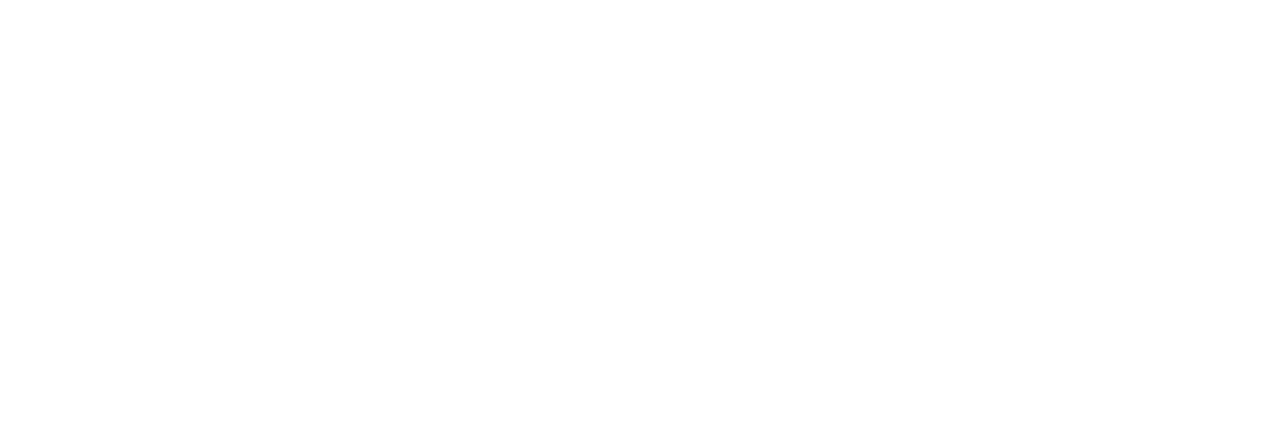
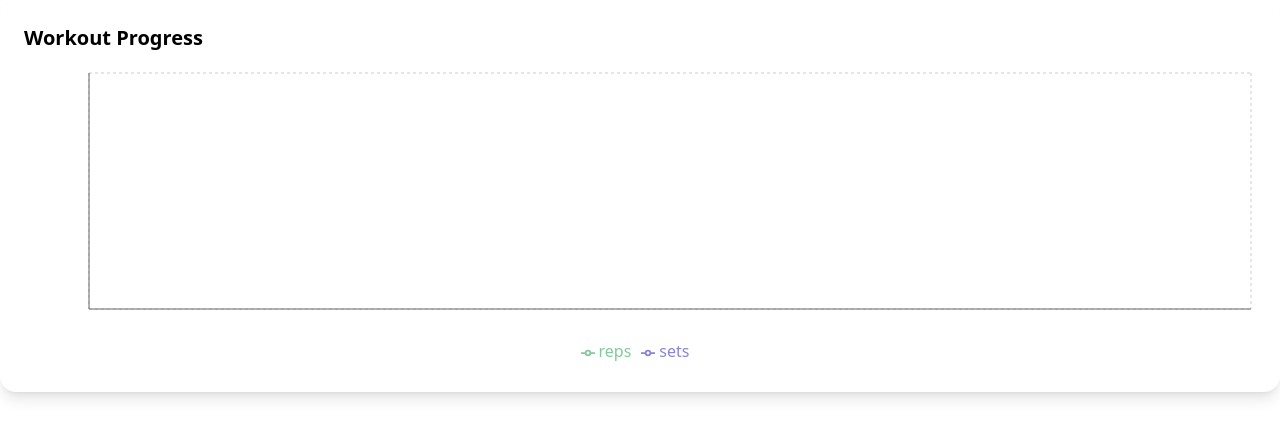
Before and after one commit to Ogo43/fitness-tracker-project, a React (Vite) app: page /progress in a window 1280 px wide. Before the commit this address had no page. Shown: the top 438 px of the page. Built offline with nearby package versions, Linux system fonts and the light colour scheme.

Commit message:
Add Progress Chart

```diff
--- a/package.json
+++ b/package.json
@@ -14,7 +14,8 @@
     "axios": "^1.11.0",
     "react": "^19.1.1",
     "react-dom": "^19.1.1",
-    "react-router-dom": "^7.8.1"
+    "react-router-dom": "^7.8.1",
+    "recharts": "^3.1.2"
   },
   "devDependencies": {
     "@eslint/js": "^9.33.0",
--- a/src/App.jsx
+++ b/src/App.jsx
@@ -5,6 +5,7 @@ import LoginPage from "./components/LoginPage";
 import Dashboard from "./components/Dashboard";
 import WorkoutLog from "./components/WorkoutLog";
 import WorkoutHistory from "./components/WorkoutHistory";
+import ProgressChart from "./components/ProgressChart";
 
 function App() {
   return (
@@ -16,6 +17,7 @@ function App() {
         <Route path="/dashboard" element={<Dashboard />} />
         <Route path="/workout-log" element={<WorkoutLog />} />
         <Route path="/workout-history" element={<WorkoutHistory />} />
+        <Route path="/progress" element={<ProgressChart />} />
       </Routes>
     </Router>
   );
--- a/src/components/Dashboard.jsx
+++ b/src/components/Dashboard.jsx
@@ -2,6 +2,7 @@ import React, { useEffect, useState } from "react";
 import { Link, useNavigate } from "react-router-dom";
 import WorkoutLog from "./WorkoutLog";
 import WorkoutHistory from "./WorkoutHistory";
+import ProgressChart from "./ProgressChart";
 import { fetchExercisesWithInfo } from "../services/wgerApi";
 
 function Dashboard() {
@@ -104,6 +105,14 @@ function Dashboard() {
             View Full Workout History
           </Link>
         </div>
+
+        {/* Navigate to progress chart page */}
+        <div className="mt-[10px]">
+          <h4 className="font-bold my-3">Check out your progress so far:</h4>
+          <Link to="/progress" className="text-blue-600 underline">
+            View Your Progress
+          </Link>
+        </div>
       </div>
     </div>
   );
--- a/src/components/ProgressChart.jsx
+++ b/src/components/ProgressChart.jsx
@@ -0,0 +1,39 @@
+import React, { useEffect, useState } from "react";
+import { LineChart, Line, XAxis, YAxis, CartesianGrid, Tooltip, Legend, ResponsiveContainer } from "recharts";
+
+function ProgressChart() {
+  const [progressData, setProgressData] = useState([]);
+
+  useEffect(() => {
+    // Fetch workout history from localStorage
+    const history = JSON.parse(localStorage.getItem("workoutHistory")) || [];
+
+    // Transform workout history into chart-friendly format
+    const chartData = history.map((workout, index) => ({
+      day: `Day ${index + 1}`,
+      sets: workout.sets,
+      reps: workout.reps,
+    }));
+
+    setProgressData(chartData);
+  }, []);
+
+  return (
+    <div className="p-6 bg-white rounded-2xl shadow-lg">
+      <h2 className="text-xl font-bold mb-4">Workout Progress</h2>
+      <ResponsiveContainer width="100%" height={300}>
+        <LineChart data={progressData}>
+          <CartesianGrid strokeDasharray="3 3" />
+          <XAxis dataKey="day" />
+          <YAxis />
+          <Tooltip />
+          <Legend />
+          <Line type="monotone" dataKey="sets" stroke="#8884d8" activeDot={{ r: 8 }} />
+          <Line type="monotone" dataKey="reps" stroke="#82ca9d" />
+        </LineChart>
+      </ResponsiveContainer>
+    </div>
+  );
+}
+
+export default ProgressChart;
--- a/src/components/WorkoutLog.jsx
+++ b/src/components/WorkoutLog.jsx
@@ -1,5 +1,7 @@
 import React, { useEffect, useState } from "react";
 import { fetchExercisesWithInfo } from "../services/wgerApi";
+import Dashboard from "./Dashboard";
+import { Link } from "react-router-dom";
 
 const WorkoutLog = ({
   exercises: injectedExercises = null,
```
Also changed, not shown: 1 other file (tests, documents, lock files or other folders).
